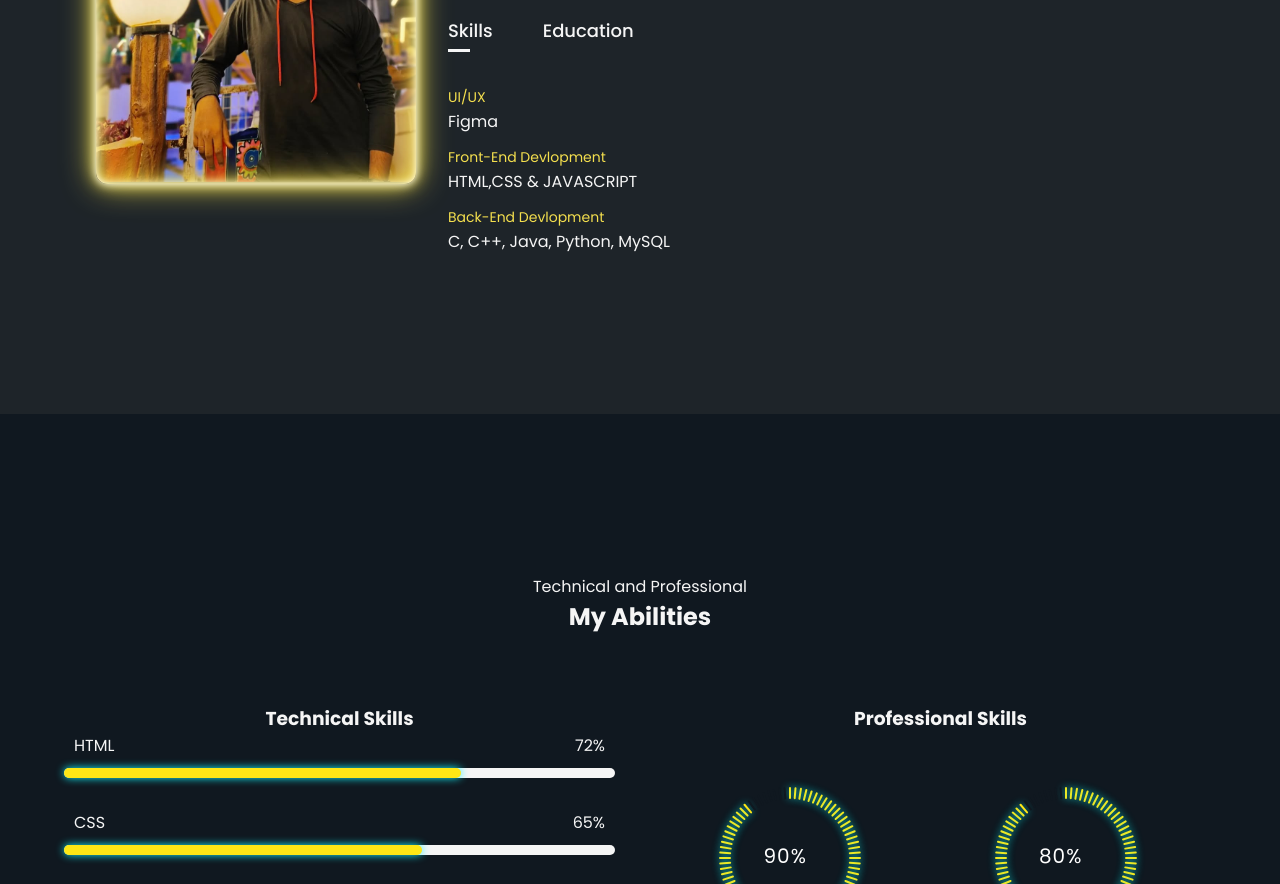
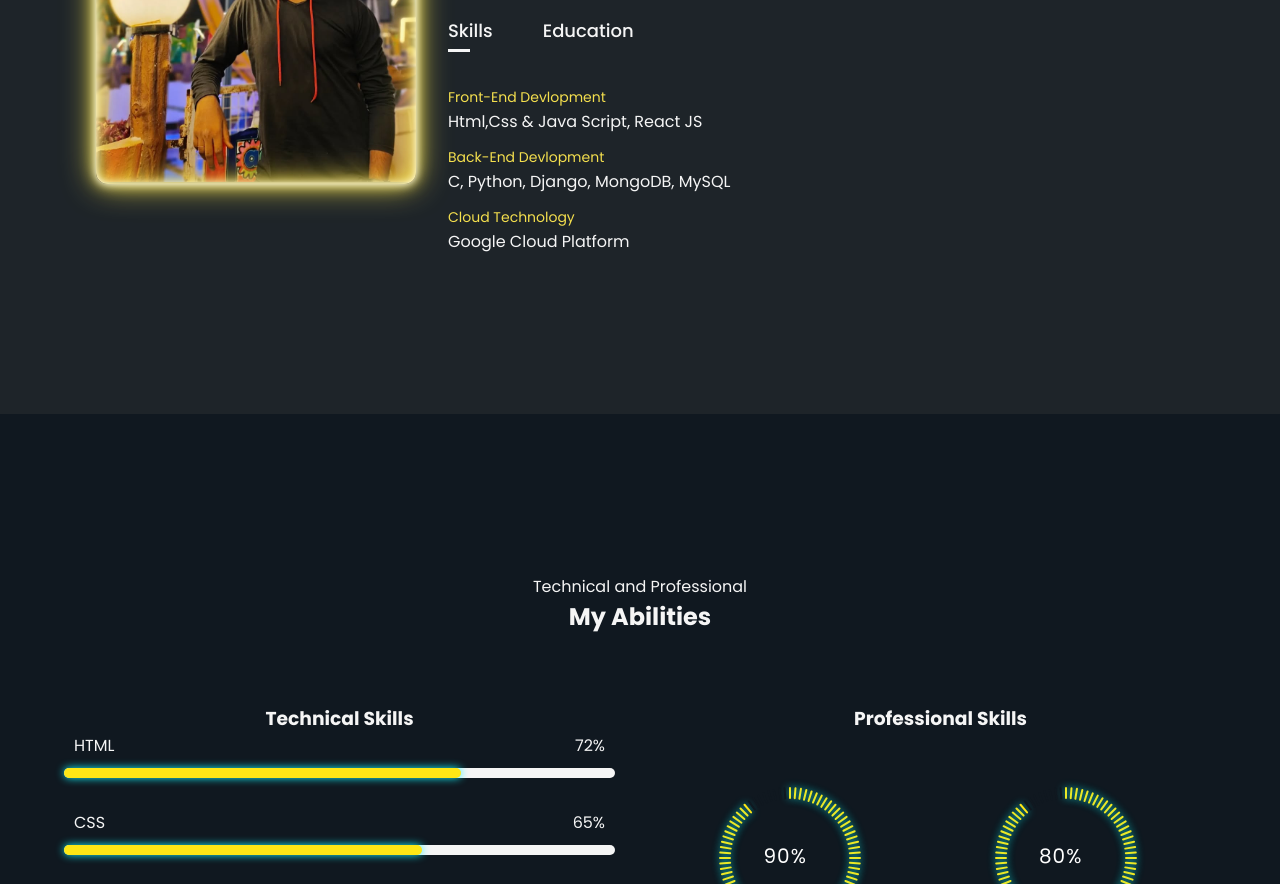
Before and after one commit to TejeshArya/My-New-Portfolio, a plain HTML site: page index.html in a window 1280 px wide. Shown: the part 1225-2109 px from the top of the page. Drawn offline with nearby package versions, Linux system fonts and the light colour scheme.

Commit message:
Update index.html

```diff
--- a/index.html
+++ b/index.html
@@ -88,9 +88,9 @@
             </div>
             <div class="tab-contents active-tab" id="Skill">
               <ul>
-                <li><span>UI/UX</span><br />Figma</li>
-                <li><span>Front-End Devlopment</span><br />HTML,CSS & JAVASCRIPT</li>
-                <li><span>Back-End Devlopment</span><br/>C, C++, Java, Python, MySQL</li>
+                <li><span>Front-End Devlopment</span><br />Html,Css & Java Script, React JS</li>
+                <li><span>Back-End Devlopment</span><br/>C, Python, Django, MongoDB, MySQL</li>
+                <li><span>Cloud Technology</span><br />Google Cloud Platform</li>
               </ul>
             </div>
             <div class="tab-contents" id="Education">
```
